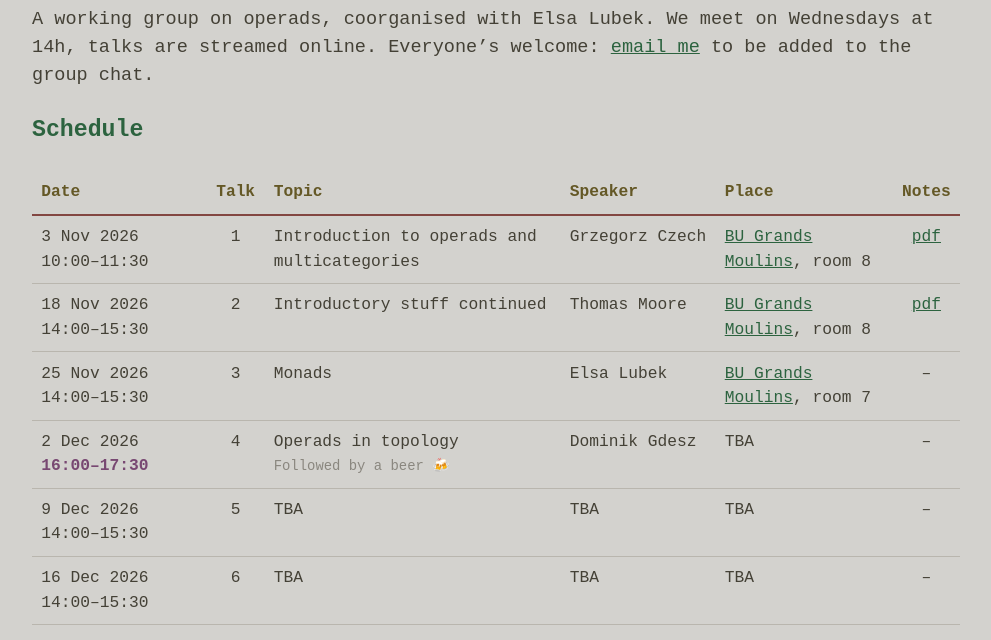
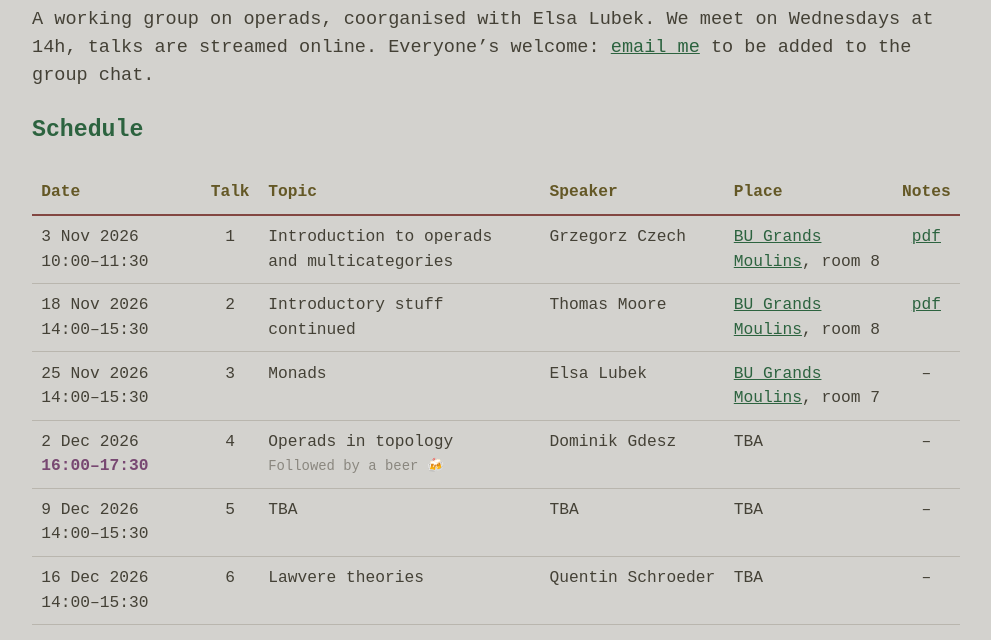
Before and after one commit to grzcz/grzcz.github.io, a plain HTML site: page docs/operads.html in a window 1280 px wide. Shown: the part 160-800 px from the top of the page, without its empty margins (144-1135 px from the left). Drawn offline with nearby package versions, Linux system fonts and the light colour scheme.

Commit message:
Operads GDT: talk 6 by Quentin Schroeder on Lawvere theories
Co-Authored-By: Claude Opus 5.5 <noreply@anthropic.com>

```diff
--- a/docs/operads.html
+++ b/docs/operads.html
@@ -114,8 +114,8 @@ Everyone’s welcome: <a href="mailto:czech@math.univ-paris13.fr">email me</a> t
 <tr>
 <td>16 Dec 2026<br>14:00–15:30</td>
 <td style="text-align: center;">6</td>
-<td>TBA</td>
-<td>TBA</td>
+<td>Lawvere theories</td>
+<td>Quentin Schroeder</td>
 <td>TBA</td>
 <td style="text-align: center;">–</td>
 </tr>
```
Also changed, not shown: 1 other file.
